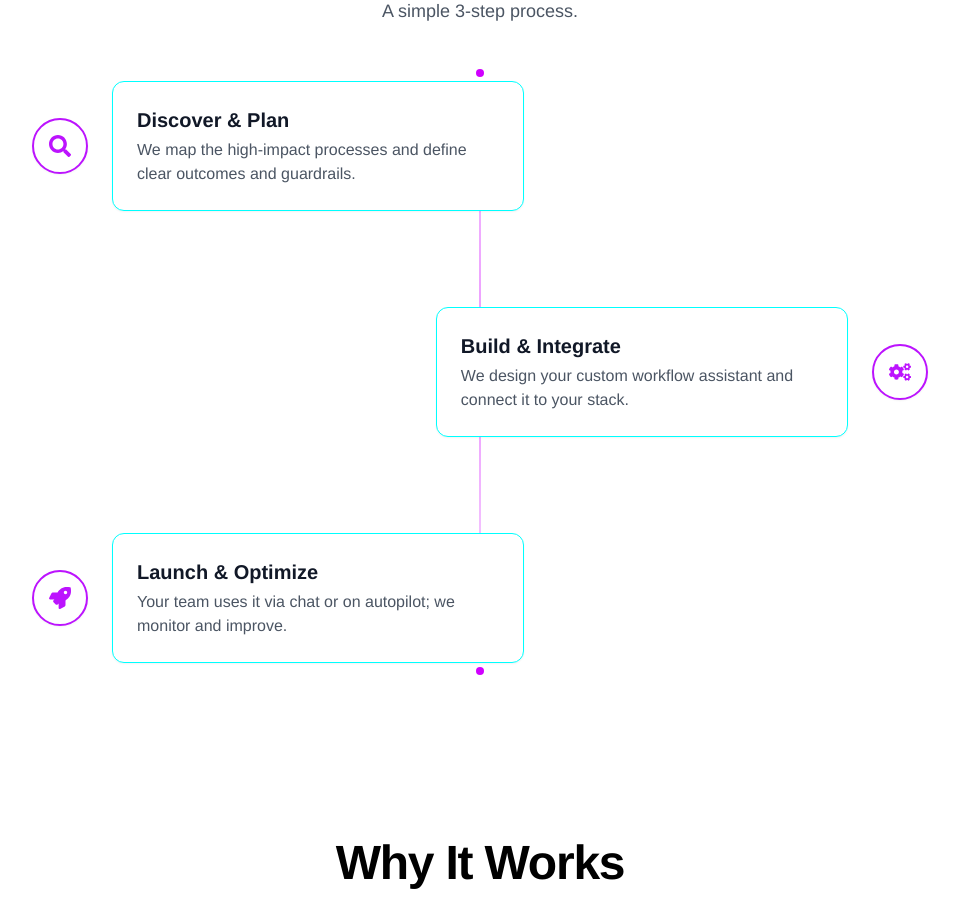
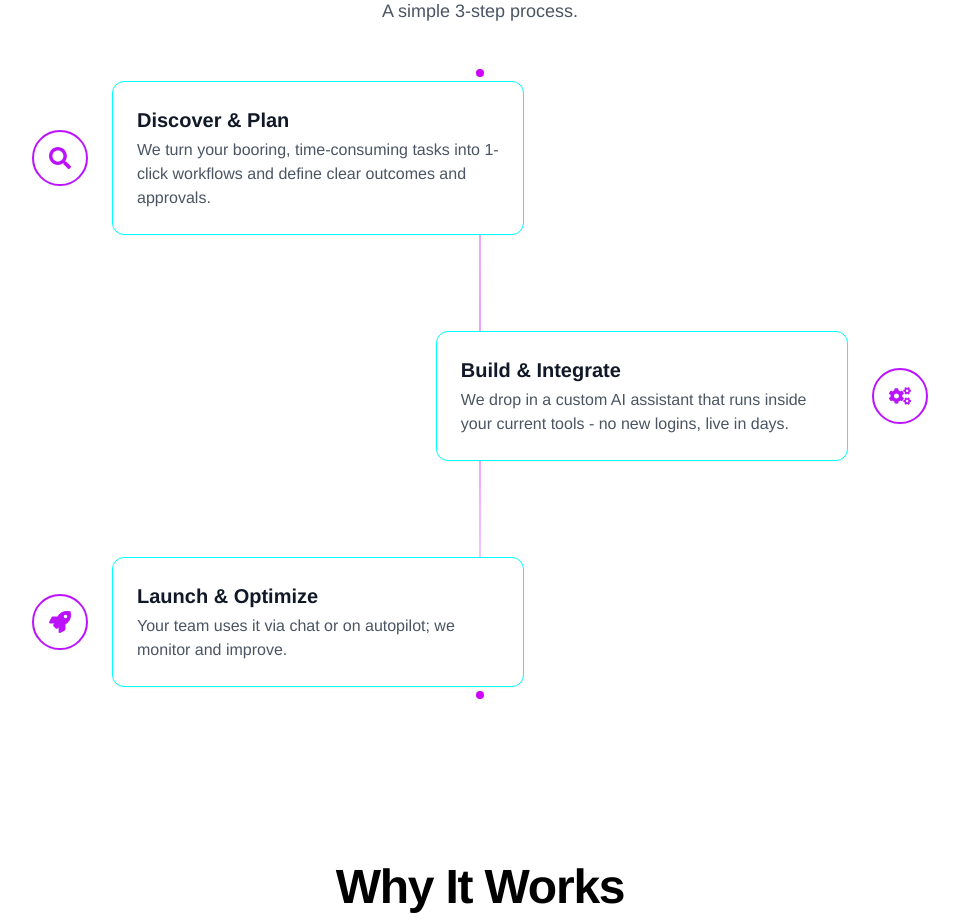
Before and after one commit to Kalcho8233/OmniNexAIWebsite, a Next.js app: page / in a window 1280 px wide. Shown: the part 1020-1943 px from the top of the page, without its empty margins (160-1119 px from the left). Built offline with nearby package versions, Linux system fonts and the light colour scheme.

Commit message:
Update GuideEmbed.jsx

```diff
--- a/components/GuideEmbed.jsx
+++ b/components/GuideEmbed.jsx
@@ -6,12 +6,12 @@ const steps = [
   {
     icon: FaSearch,
     title: 'Discover & Plan',
-    desc: 'We map the high-impact processes and define clear outcomes and guardrails.',
+    desc: 'We turn your booring, time-consuming tasks into 1-click workflows and define clear outcomes and approvals.',
   },
   {
     icon: FaCogs,
     title: 'Build & Integrate',
-    desc: 'We design your custom workflow assistant and connect it to your stack.',
+    desc: 'We drop in a custom AI assistant that runs inside your current tools - no new logins, live in days.',
   },
   {
     icon: FaRocket,
```
